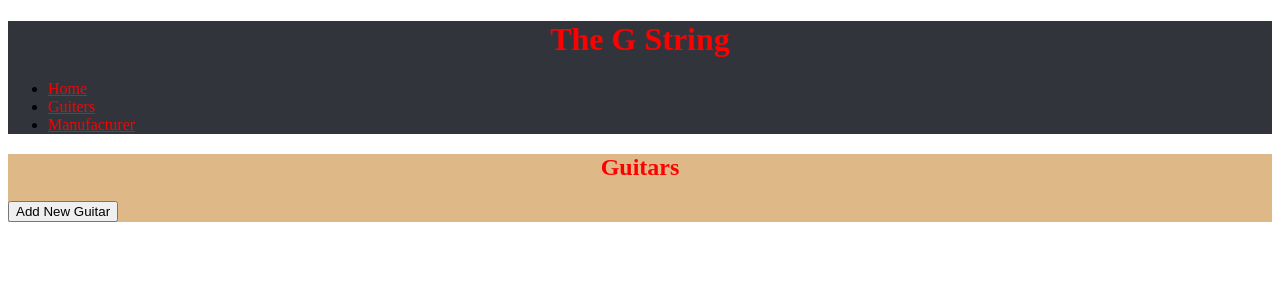
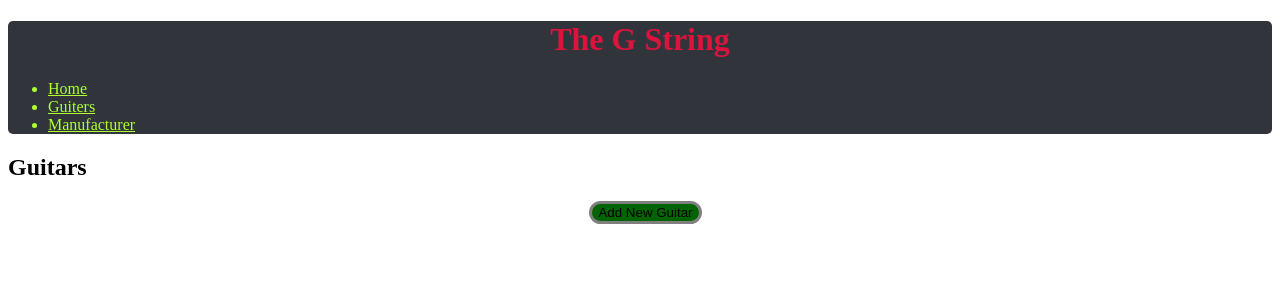
Before and after one commit to iainfraser188/solo-project-shop-inventory, a Flask app: page /Guitars in a window 1280 px wide. Shown: the top 300 px of the page. Run offline with Flask 2, Linux system fonts and the light colour scheme; data that the repository does not hold is empty; some libraries are stand-ins or nearby versions.

Commit message:
added some more css

```diff
--- a/models/guitar.py
+++ b/models/guitar.py
@@ -9,3 +9,4 @@ class Guitar:
         self.stock_price = stock_price
         self.selling_price = selling_price
         self.id = id
+        quantity=0
--- a/static/style.css
+++ b/static/style.css
@@ -2,20 +2,31 @@
 .head_bar{
     background-color: rgb(49, 53, 59);
     padding-bottom: -3vh;
+    border-radius: 5px;
+
+
     }
+.title{
+    text-align: center;
+    color: crimson;
+}
+.menu{
+    color:greenyellow;
 
-.guitars{
+}
+a{
+    color: greenyellow;
+}
+.li{
+    color:greenyellow
+}
 
-    display: grid;
-    grid-template-columns: 1fr 1fr 1fr;
-    grid-template-rows: 50px 50px;
-}
-.guitars-page{
-    background-color: burlywood;
-}
+
 .button{
 
     background-color: cyan;
+    size: 20vh;
+    border-radius: 10px;
 }
 
 #homepage{
@@ -24,13 +35,16 @@
 
     margin-top:-1.5em;
 }
-h1{
-    text-align: center;
-    color :red
+.new_button{
+    background-color: darkgreen;
+    border-radius: 15px;
+    position: relative;
+    border: 3px solid gray;
+    left: 46%;
 }
-a{
-    color:red
+.delete-button{
+    background-color: crimson;
+    border-radius: 15px;
+    position:relative;
+    font-size: 20px;
 }
-#company-name{
-    color:black;
-}
--- a/templates/base.html
+++ b/templates/base.html
@@ -5,6 +5,9 @@
     <meta http-equiv="X-UA-Compatible" content="IE=edge">
     <meta name="viewport" content="width=device-width, initial-scale=1.0">
     <link rel="stylesheet" href="{{ url_for('static', filename='style.css') }}">
+    <link rel="stylesheet" href="{{ url_for('static', filename='guitar.css') }}">
+    <link rel="stylesheet" href="{{ url_for('static', filename='manufacturer.css') }}">
+
     <title>The G String</title>
     <div class="head_bar">
      <h1 class="title">The G String</h1>
--- a/templates/guitar/index.html
+++ b/templates/guitar/index.html
@@ -2,7 +2,7 @@
 
 {% block content %}
 <section class="guitars-page">
-<h1>Guitars</h1>
+<h1 class="guitars-header">Guitars</h1>
  <button class="new_button" onclick="window.location.href='Guitars/new'">Add New Guitar</button>
    <div >
 
--- a/templates/guitar/new.html
+++ b/templates/guitar/new.html
@@ -1,6 +1,7 @@
 {% block content %}
-<h1> Add New Guitar </h1>
-<form action="/Guitars" method= "POST">
+
+<h1 class="new-guitar-head"> Add New Guitar </h1>
+<form  action="/Guitars" method= "POST">
   <div>
     <label for='guitar_name' name= 'guitar_name'>Guitar name:</label>
     <!-- <input type="text" name='name'> -->
@@ -67,4 +68,5 @@
 </div>
 <button type= "submit">Add Guitar</button>
 </form>
+
 {% endblock %}
```
Also changed, not shown: templates/guitar/individual.html (+6 -4 lines), templates/manufacturer/individual.html (+5 -4 lines), templates/manufacturer/new.html (+1 -6 lines).
